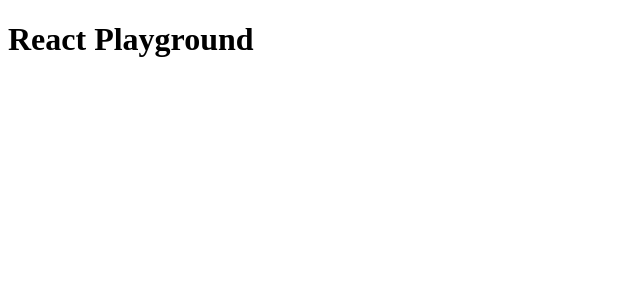
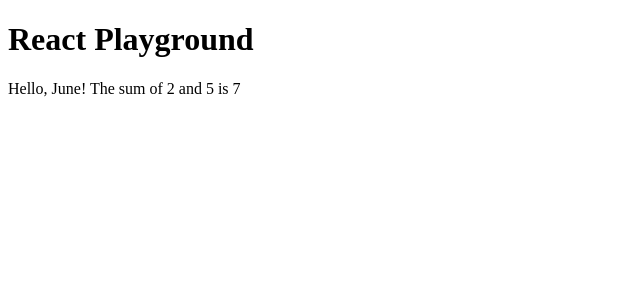
Before and after one commit to speedingplanet/intuit-react-playground, a React (Vite) app: page / in a window 1280 px wide. Shown: the top 300 px of the page, without its empty margins (0-640 px from the left). Built offline with nearby package versions, Linux system fonts and the light colour scheme.

Commit message:
End of Day 4

```diff
--- a/src/App.tsx
+++ b/src/App.tsx
@@ -1,7 +1,11 @@
+import HelloWorld from './HelloWorld';
+
 function App() {
 	return (
 		<div>
 			<h1>React Playground</h1>
+			{/* HelloWorld({userName: 'June'}) ➡️ <div>...</div> */}
+			<HelloWorld userName="June"/>
 		</div>
 	);
 }
--- /dev/null
+++ b/src/HelloWorld.tsx
@@ -0,0 +1,13 @@
+import React from 'react';
+
+interface HelloWorldProps {
+	userName: string;
+}
+
+function HelloWorld({ userName }: HelloWorldProps) {
+	return (
+		<div>Hello, {userName}! The sum of 2 and 5 is {2 + 5}</div>
+	);
+}
+
+export default HelloWorld;
```
